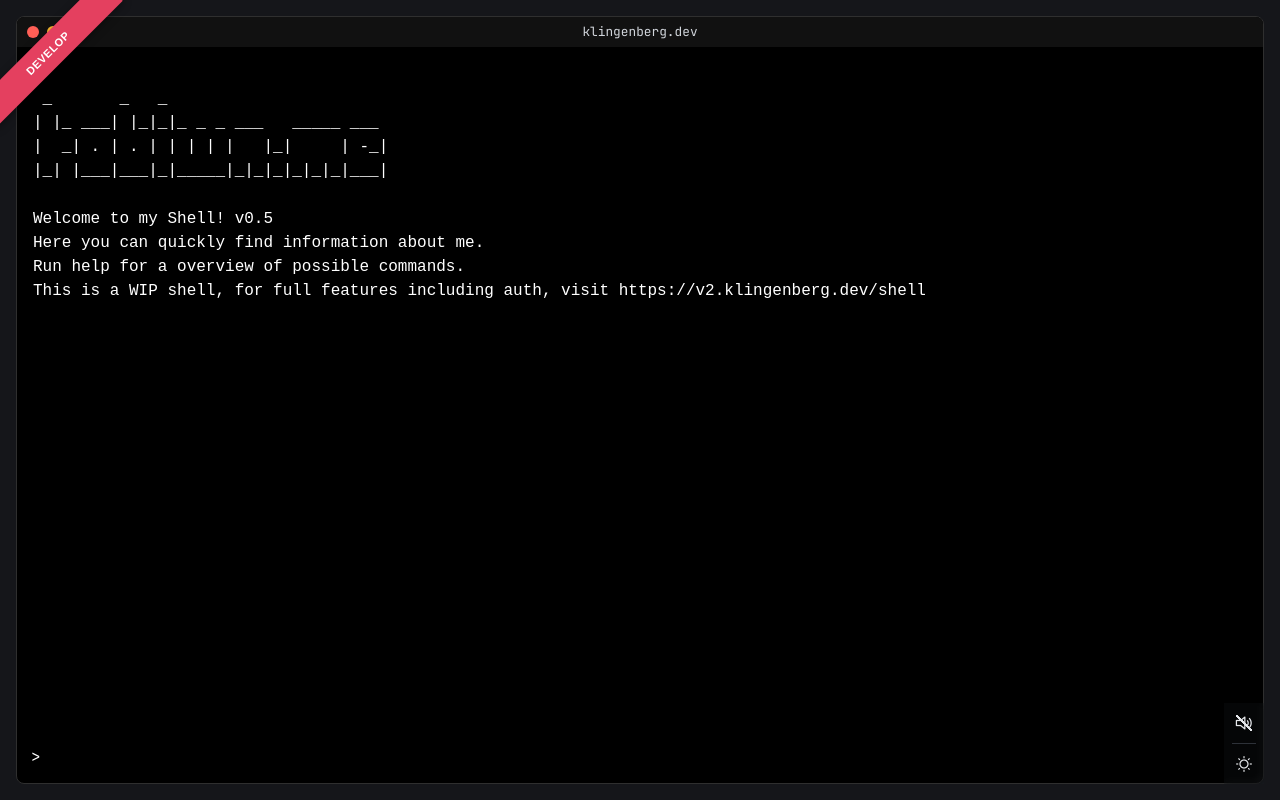
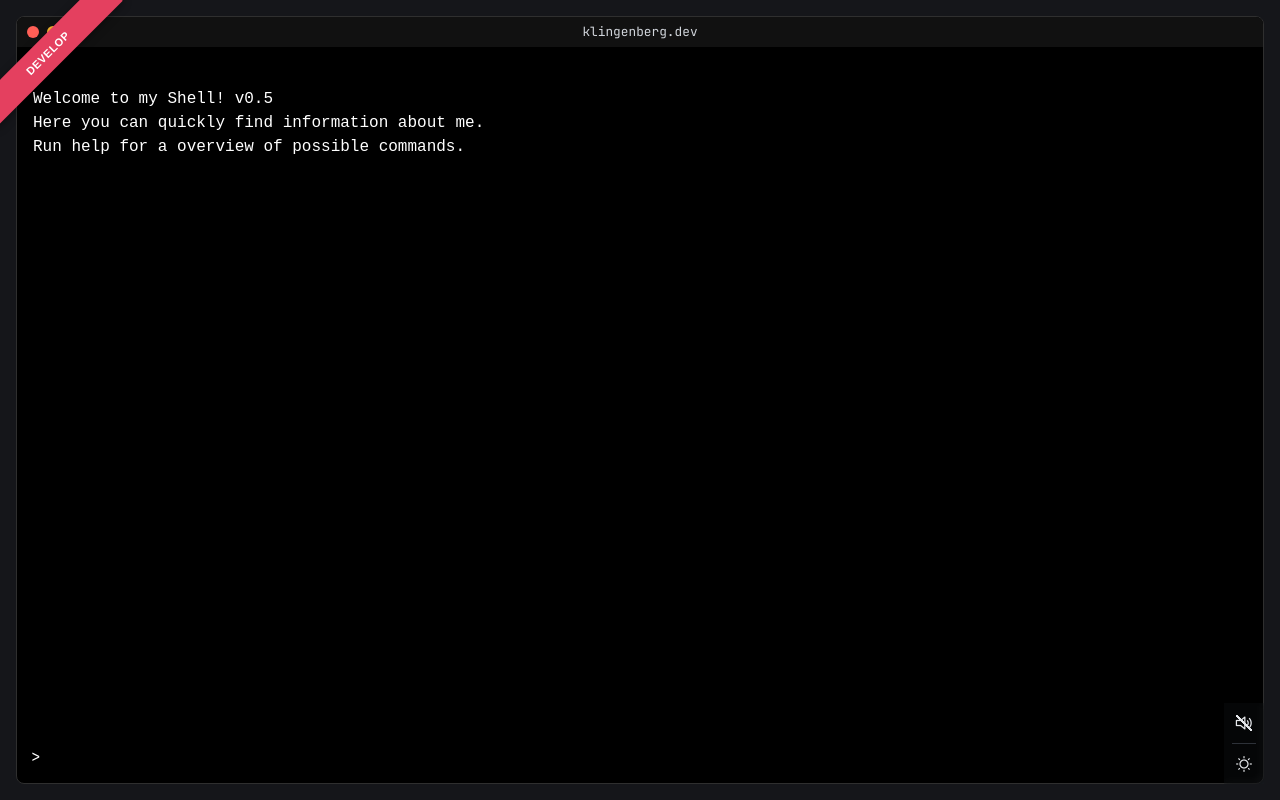
Before and after one commit to tobikli/portfolio, a Vue app: page /shell in a window 1280 px wide. Built offline with nearby package versions, Linux system fonts and the light colour scheme; no server answers.

Commit message:
Update shell

```diff
--- a/src/views/ShellView.vue
+++ b/src/views/ShellView.vue
@@ -12,15 +12,9 @@ let adminCode: string | undefined
 let name: string | undefined
 
 const welcomeText = `
- _       _   _
-| |_ ___| |_|_|_ _ _ ___   _____ ___
-|  _| . | . | | | | |   |_|     | -_|
-|_| |___|___|_|_____|_|_|_|_|_|_|___|
-
 Welcome to my Shell! ${version}
 Here you can quickly find information about me.
 Run help for a overview of possible commands.
-This is a WIP shell, for full features including auth, visit https://v2.klingenberg.dev/shell
 `
 
 const enforceCursorPosition = (input: HTMLInputElement) => {
```
